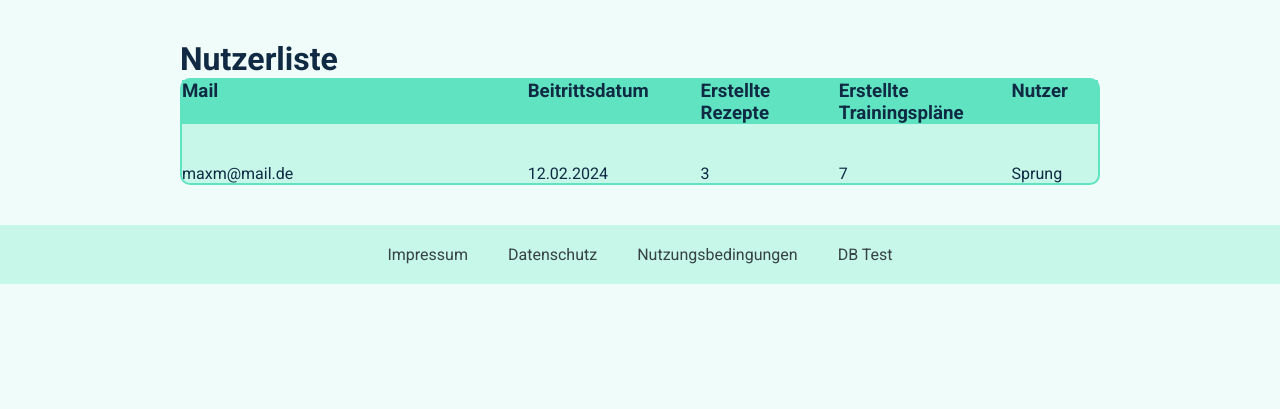
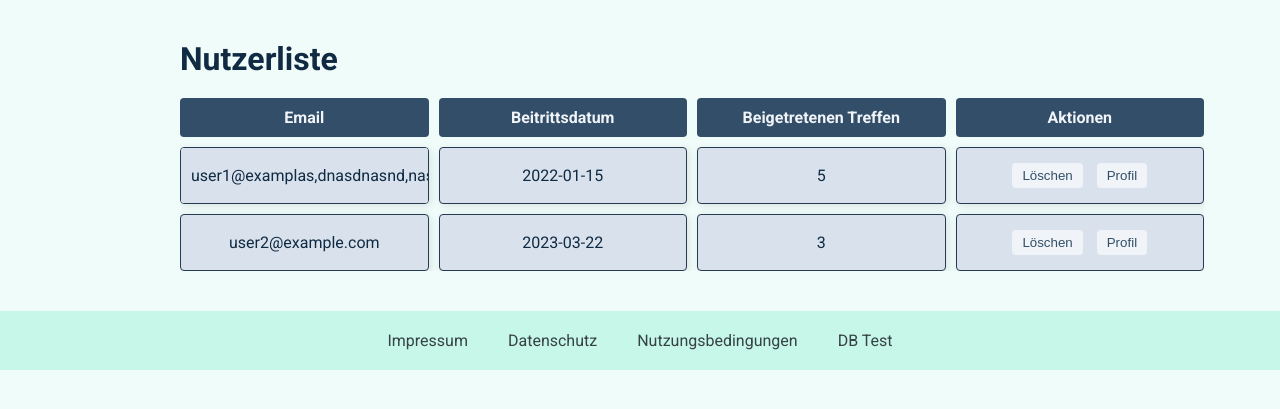
Before and after one commit to LennartBerg/Webprog, a PHP site: page /Nutzerliste.php in a window 1280 px wide. Shown: the part 238-647 px from the top of the page. Run offline with PHP 8.4, Linux system fonts and the light colour scheme.

Commit message:
Nutzerliste gebaut, CSS aufgeräumt

```diff
--- a/CSS/cssdatei.css
+++ b/CSS/cssdatei.css
@@ -4,6 +4,7 @@
 @import url('profil.css');
 @import url('formulare.css');
 @import url('headers.css');
+@import url('nutzerliste.css');
 * {
     margin: 0;
     padding: 0;
@@ -187,28 +188,6 @@ header {
     align-items: stretch;
 }
 
-
-
-
-@media screen and (min-width: 600px){
-    .NutzerListElement, .NutzerListIndex{
-        grid-template-columns: [first] 2fr [line2] 1fr [line3] 0.8fr [col4-start] 1fr [five] 0.5fr [end];
-    }
-}
-
-
-.NutzerListIndex {
-    background-color: #5FE3C0;
-}
-
-.AdminListIndex {
-    background-color: #5FE3C0;
-}
-
-.AdminList {
-    background-color: #C6F7E9;
-}
-
 .Registerview {
     display: grid;
     gap: 20px;
--- a/CSS/layout.css
+++ b/CSS/layout.css
@@ -5,11 +5,6 @@
     align-items: center;
     flex-wrap: wrap;
     gap: 60px;
-}
-@media screen and (min-width: 600px){
-    .Objektliste{
-        grid-template-columns: 1fr 1fr;
-    }
 }
 
 .Objekt{
@@ -44,38 +39,3 @@
     max-width: 400px;
     width: 100%;
 }
-
-.TrainingsplanObjekt{
-    display: flex;
-    gap: 15px;
-    flex-direction: column;
-    justify-content: space-between;
-    align-content: space-between;
-    align-items: center;
-    border: 2px solid #5FE3C0;
-    border-radius: 10px;
-    background-color: #C6F7E9;
-    width: 400px;
-    padding: 30px;
-}
-
-.AdminList {
-    display: grid;
-    gap: 40px;
-    list-style: none;
-    overflow-scrolling: auto;
-    min-width: 700px;
-    border: 2px solid #5FE3C0;
-    border-radius: 10px;
-
-}
-
-.AdminListElement,
-.AdminListIndex {
-    grid-template-columns: [first] 2fr [line2] 2fr [line3] 1fr [col4-start] 0.5fr [five] 0.5fr [end];
-}
-
-.NutzerListElement,
-.NutzerListIndex {
-    display: grid;
-}
--- /dev/null
+++ b/CSS/nutzerliste.css
@@ -0,0 +1,54 @@
+.user-list-container {
+    padding-top: 20px;
+    overflow-x: auto;
+    width: 80vw;
+}
+
+
+
+.grid-list {
+    display: grid;
+    grid-template-columns: repeat(4, 1fr);
+    gap: 10px;
+    list-style-type: none;
+    padding: 0;
+    margin: 0;
+    min-width: 800px;
+}
+
+.grid-header {
+    font-weight: bold;
+    background-color:#334E68;
+    color: #F0F4F8;
+    padding: 10px;
+    text-align: center;
+    border-radius: 4px;
+    min-width: 200px;
+}
+
+.grid-item {
+    background-color: #D9E2EC;
+    border: 1px solid #243B53;
+    border-radius: 4px;
+    padding: 10px;
+    text-align: center;
+    box-shadow: 2px 2px 8px rgba(0, 0, 0, 0.1);
+    align-content: center;
+    min-width: 200px;
+    overflow-x: auto;
+}
+
+button {
+    margin: 5px;
+    padding: 5px 10px;
+    border: none;
+    background-color: #F0F4F8;
+    color: #334E68;
+    cursor: pointer;
+    border-radius: 4px;
+}
+
+button:hover {
+    background-color: #243B53;
+    color: #F0F4F8;
+}
--- a/Nutzerliste.php
+++ b/Nutzerliste.php
@@ -9,27 +9,34 @@ require './PHP_Bausteine/head.php';
 require './PHP_Bausteine/nav.php';
 ?>
     <div class="main">
-<h1 class="pagename"> Nutzerliste</h1>
-<ul class="AdminList">
-    <li>
-    <article class="NutzerListIndex">
-        <h3>Mail</h3>
-        <h3>Beitrittsdatum</h3>
-        <h3>Erstellte Rezepte</h3>
-        <h3>Erstellte Trainingspläne</h3>
-        <h3>Nutzer</h3>
-    </article>
-    </li>
-    <li>
-    <article class="NutzerListElement">
-        <p>maxm@mail.de</p>
-        <p>12.02.2024</p>
-        <p>3</p>
-        <p>7</p>
-        <a>Sprung</a>
-    </article>
-    </li>
-</ul>
+        <h1 class="pagename"> Nutzerliste</h1>
+        <div class="NutzerListContainer">
+            <div class="user-list-container">
+                <div class="grid-list">
+                    <div class="grid-header">Email</div>
+                    <div class="grid-header">Beitrittsdatum</div>
+                    <div class="grid-header">Beigetretenen Treffen</div>
+                    <div class="grid-header">Aktionen</div>
+
+                    <div class="grid-item">user1@examplas,dnasdnasnd,nasd,nas,e.com</div>
+                    <div class="grid-item">2022-01-15</div>
+                    <div class="grid-item">5</div>
+                    <div class="grid-item">
+                        <button onclick="deleteUser('user1@example.com')">Löschen</button>
+                        <button onclick="viewProfile('user1')">Profil</button>
+                    </div>
+
+                    <div class="grid-item">user2@example.com</div>
+                    <div class="grid-item">2023-03-22</div>
+                    <div class="grid-item">3</div>
+                    <div class="grid-item">
+                        <button onclick="deleteUser('user2@example.com')">Löschen</button>
+                        <button onclick="viewProfile('user2')">Profil</button>
+                    </div>
+
+                </div>
+            </div>
+        </div>
     </div>
 <?php
 require './PHP_Bausteine/foot.php';
```
Also changed, not shown: index.php (+0 -51 lines).
